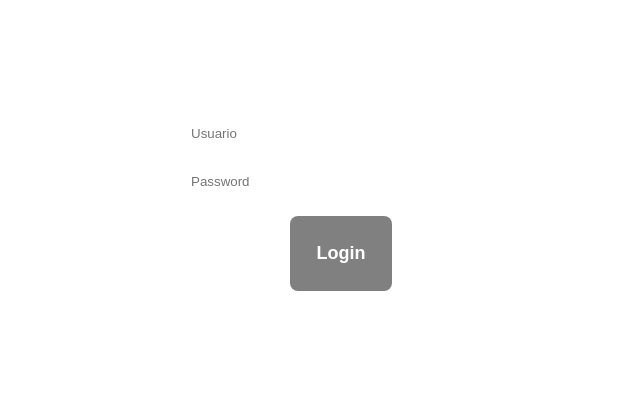
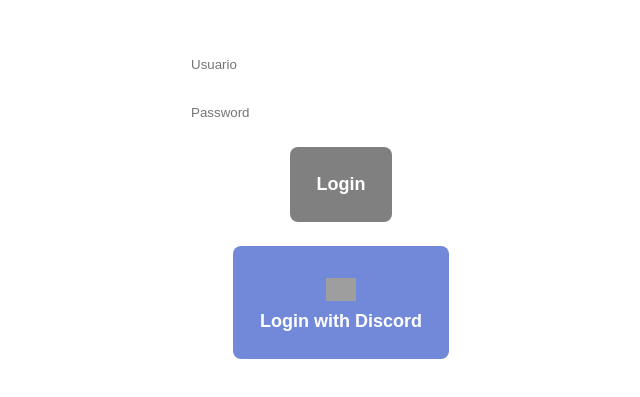
Before and after one commit to dcamere/playpal, a React (Vite) app: page / in a window 1280 px wide. Shown: the part 195-592 px from the top of the page, without its empty margins (299-939 px from the left). Built offline with nearby package versions, Linux system fonts and the light colour scheme; grey boxes are pictures that could not be loaded.

Commit message:
Added Log in with discord button.

```diff
--- a/src/Components/Button/Button.scss
+++ b/src/Components/Button/Button.scss
@@ -26,4 +26,13 @@
     &:hover {
         transform: scale(1.1)
     }
+
+    &--discord{
+        background-color: #7289da;
+        & img{
+            width: 30px;
+            padding: 5px;
+        }
+
+    }
 }
--- a/src/Components/Button/Button.tsx
+++ b/src/Components/Button/Button.tsx
@@ -5,16 +5,17 @@
     value: T;
     children: React.ReactNode;
     size: String;
+    btnType?:String;
 }
 
 
-export function Button<T>({ onClick, value, children, size }: ButtonProps<T>) {
+export function Button<T>({ onClick, value, children, size, btnType }: ButtonProps<T>) {
     const handleClick = () => {
       onClick(value);
     };
 
     return (
-      <button className={`button button--${size}`} onClick={handleClick}>
+      <button className={`button button--${size} button--${btnType}`} onClick={handleClick}>
         {children}
       </button>
     );
--- a/src/Views/Login/Login.tsx
+++ b/src/Views/Login/Login.tsx
@@ -36,6 +36,9 @@
                 <span>{message}</span>
             </>
         }
+        <br></br>
+        <br></br>
+        <Button size="l" value={undefined} btnType="discord"><img src="https://assets-global.website-files.com/6257adef93867e50d84d30e2/636e0a6ca814282eca7172c6_icon_clyde_white_RGB.svg" alt="Discord Logo"></img> <br /> Login with Discord</Button>
     </div>
 }
 
```
